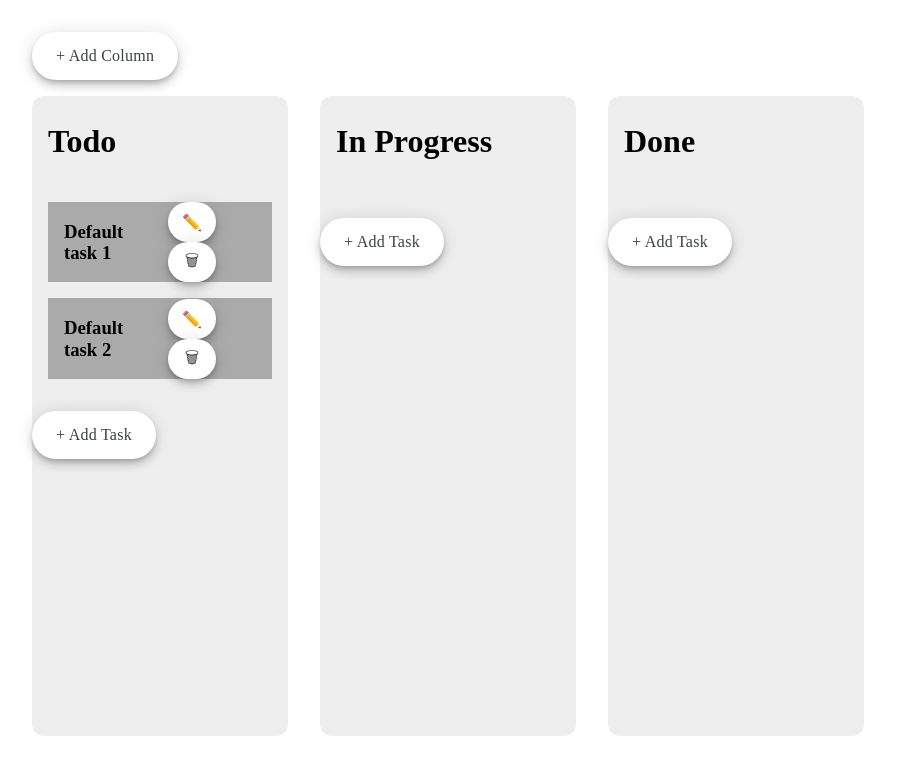
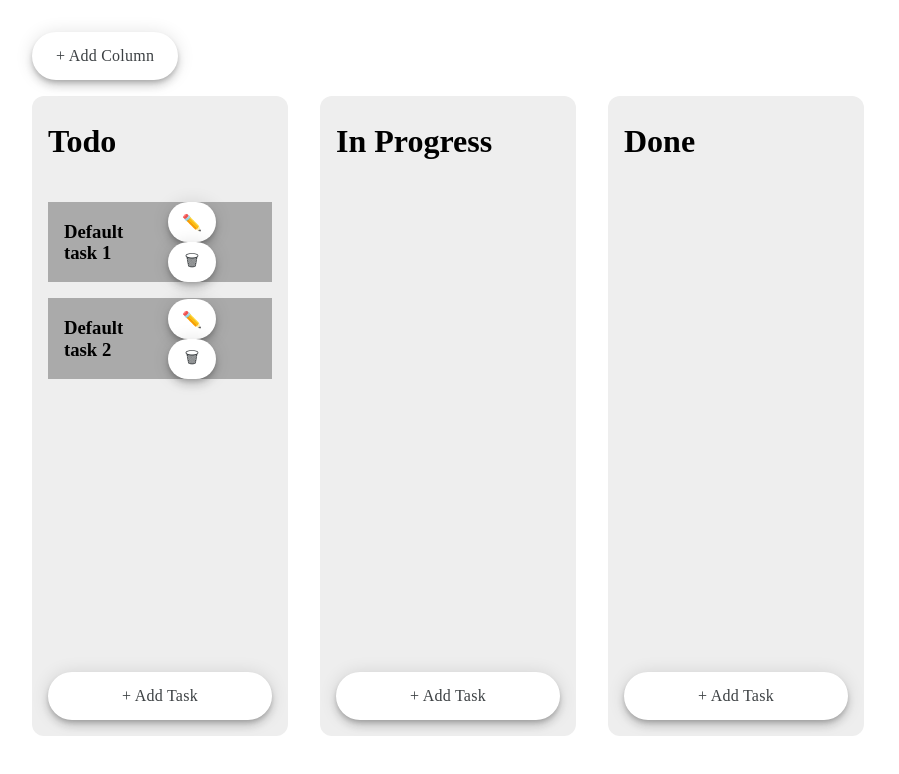
Before and after one commit to KristofferLinderman/tiny-trello, a React (Create React App) app: page / in a window 1280 px wide. Shown: the top 774 px of the page, without its empty margins (0-899 px from the left). Built offline with nearby package versions, Linux system fonts and the light colour scheme.

Commit message:
UI improvement to columns

```diff
--- a/src/components/AddTask/AddTask.style.ts
+++ b/src/components/AddTask/AddTask.style.ts
@@ -2,4 +2,9 @@ import styled from "styled-components";
 
 export const Container = styled.div`
   display: flex;
+  padding: 1rem;
+
+  > button {
+    width: 100%;
+  }
 `;
--- a/src/components/AddTask/AddTask.tsx
+++ b/src/components/AddTask/AddTask.tsx
@@ -4,6 +4,7 @@ import { useToggle } from "../../hooks/useToggle";
 import { Task } from "../../types";
 import { Button } from "../common/Button";
 import { TaskModal } from "../TaskModal";
+import { Container } from "./AddTask.style";
 
 type AddTaskProps = {
   taskToEdit: Task | null;
@@ -39,7 +40,7 @@ const AddTask = ({ taskToEdit, setTaskToEdit, listId }: AddTaskProps) => {
     }
   };
   return (
-    <div>
+    <Container>
       <Button onClick={toggleModal}>+ Add Task</Button>
       <TaskModal
         task={taskToEdit}
@@ -47,7 +48,7 @@ const AddTask = ({ taskToEdit, setTaskToEdit, listId }: AddTaskProps) => {
         onCancel={handleOnCancel}
         onSubmit={handleTaskSubmit}
       />
-    </div>
+    </Container>
   );
 };
 
--- a/src/components/ColumnContainer/ColumnContainer.style.ts
+++ b/src/components/ColumnContainer/ColumnContainer.style.ts
@@ -3,10 +3,14 @@ import styled from "styled-components";
 export const Container = styled.div`
   display: flex;
   flex-direction: column;
+  justify-content: space-between;
   background-color: #eee;
   border-radius: 12px;
   width: 20vw;
+  min-width: 250px;
+  max-width: 300px;
   height: 80vh;
+  box-sizing: border-box;
 `;
 
 export const TaskContainer = styled.div`
--- a/src/components/ColumnContainer/ColumnContainer.tsx
+++ b/src/components/ColumnContainer/ColumnContainer.tsx
@@ -35,6 +35,7 @@ const ColumnContainer = ({ column, onUpdateColumn }: ColumnProps) => {
 
   return (
     <Container>
+      <div>
         <Header
           title={title}
           onUpdateColumn={handleUpdateColumn}
@@ -52,6 +53,7 @@ const ColumnContainer = ({ column, onUpdateColumn }: ColumnProps) => {
             );
           })}
         </TaskContainer>
+      </div>
       <AddTask
         taskToEdit={selectedTask}
         setTaskToEdit={setSelectedTask}
--- a/src/views/ColumnView/ColumnView.style.ts
+++ b/src/views/ColumnView/ColumnView.style.ts
@@ -9,6 +9,7 @@ export const Container = styled.div`
 
 export const ComlumnWrapper = styled.div`
   display: flex;
+  overflow-x: scroll;
   > div {
     margin-right: 2rem;
   }
```
Lines whose indentation alone changed are shown as unchanged.
